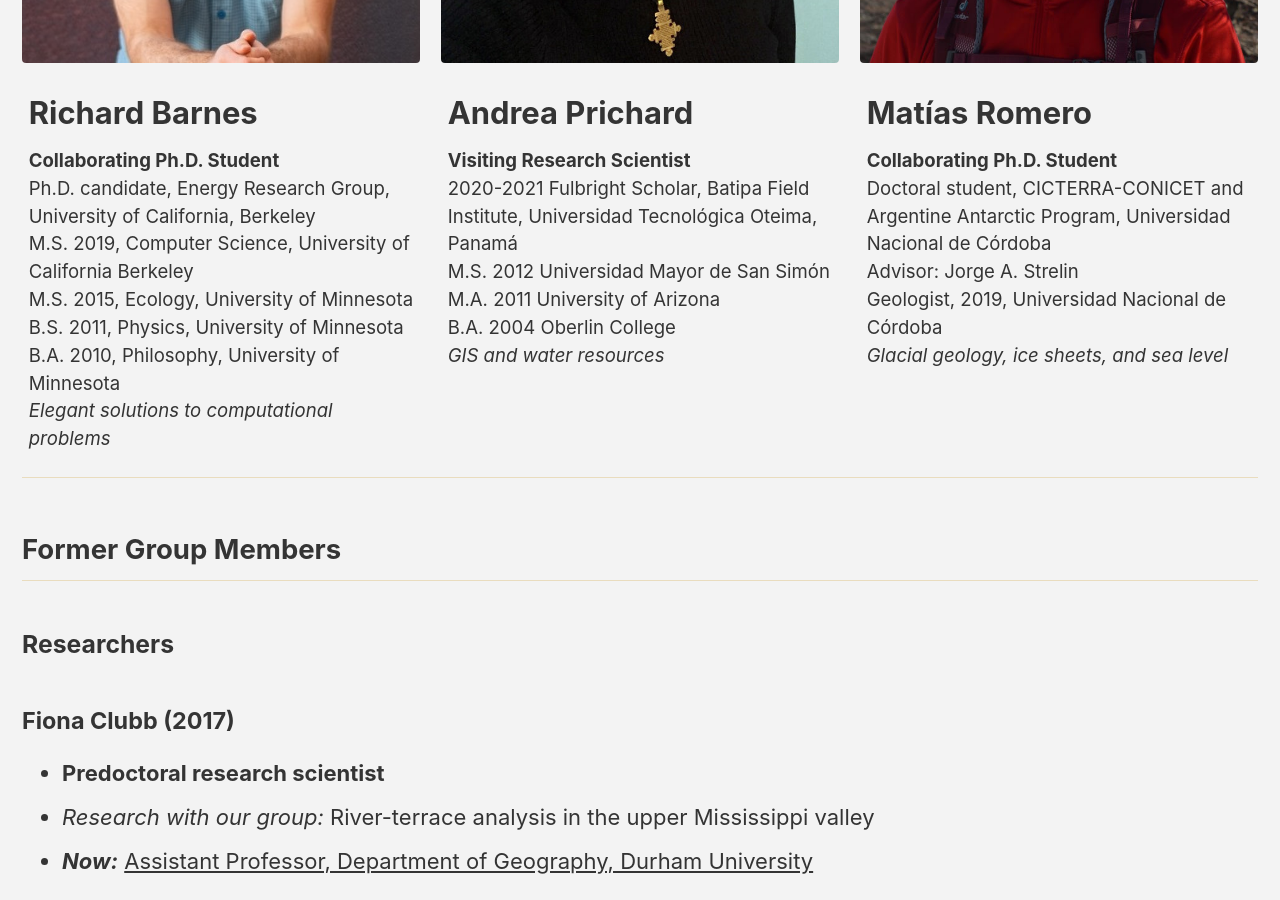
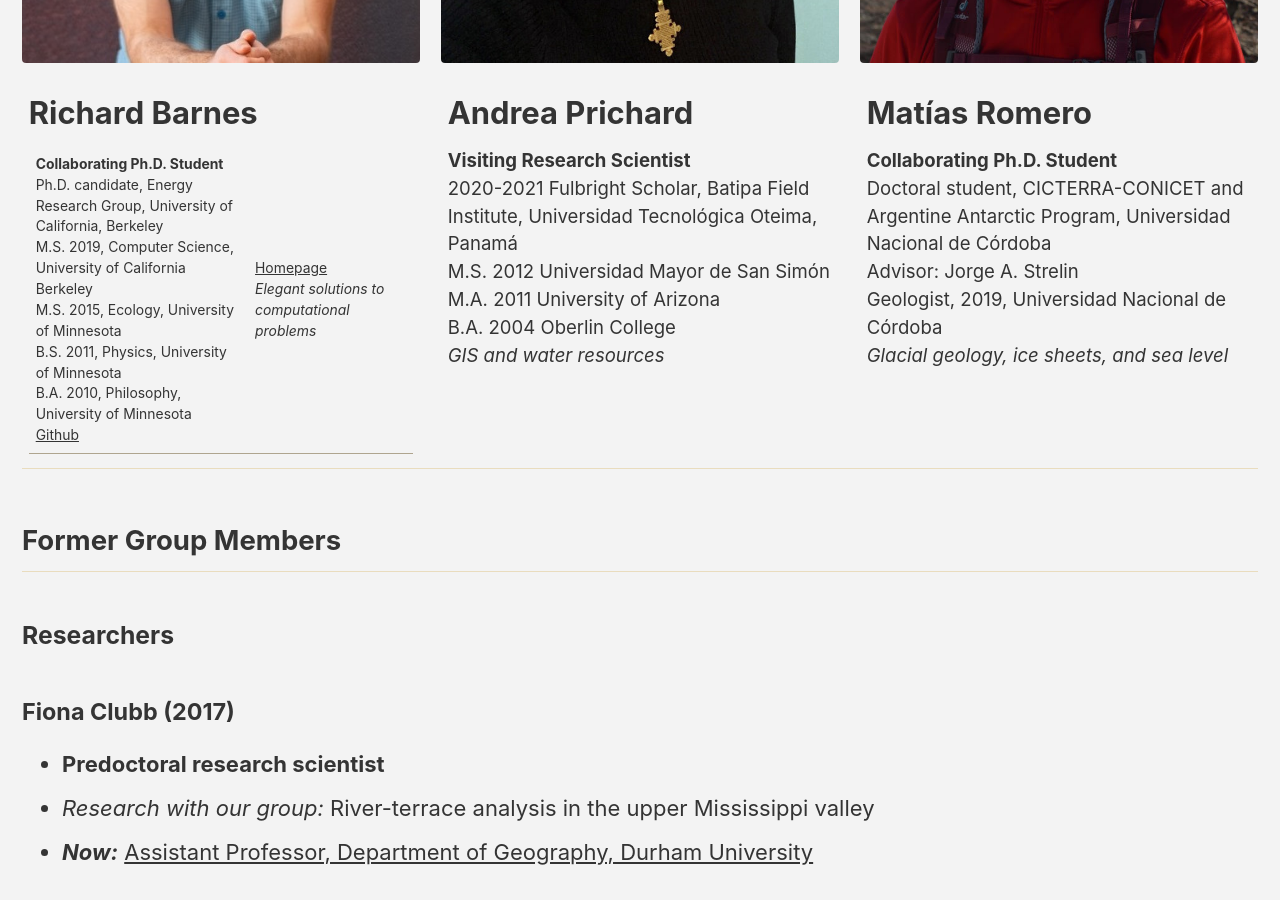
Before and after one commit to MNiMORPH/MNiMORPH.github.io, a Jekyll site: the page built from _pages/people.md, in a window 1280 px wide and 900 px high, scrolled down 3875 px. Built offline with Jekyll 4.4.1, drawn with Linux system fonts in a browser that asks for light colours; cached includes are drawn as plain includes; nearby versions of some CDN libraries.

Commit message:
Add links for Richard

```diff
--- a/_pages/people.md
+++ b/_pages/people.md
@@ -133,6 +133,7 @@
               M.S. 2015, Ecology, University of Minnesota<br/>
               B.S. 2011, Physics, University of Minnesota<br/>
               B.A. 2010, Philosophy, University of Minnesota<br/>
+              [Github](https://github.com/r-barnes) | [Homepage](http://richard.science)<br/>
               *Elegant solutions to computational problems*
               "
   - image_path: /assets/images/headshots/prichard.jpeg
```
